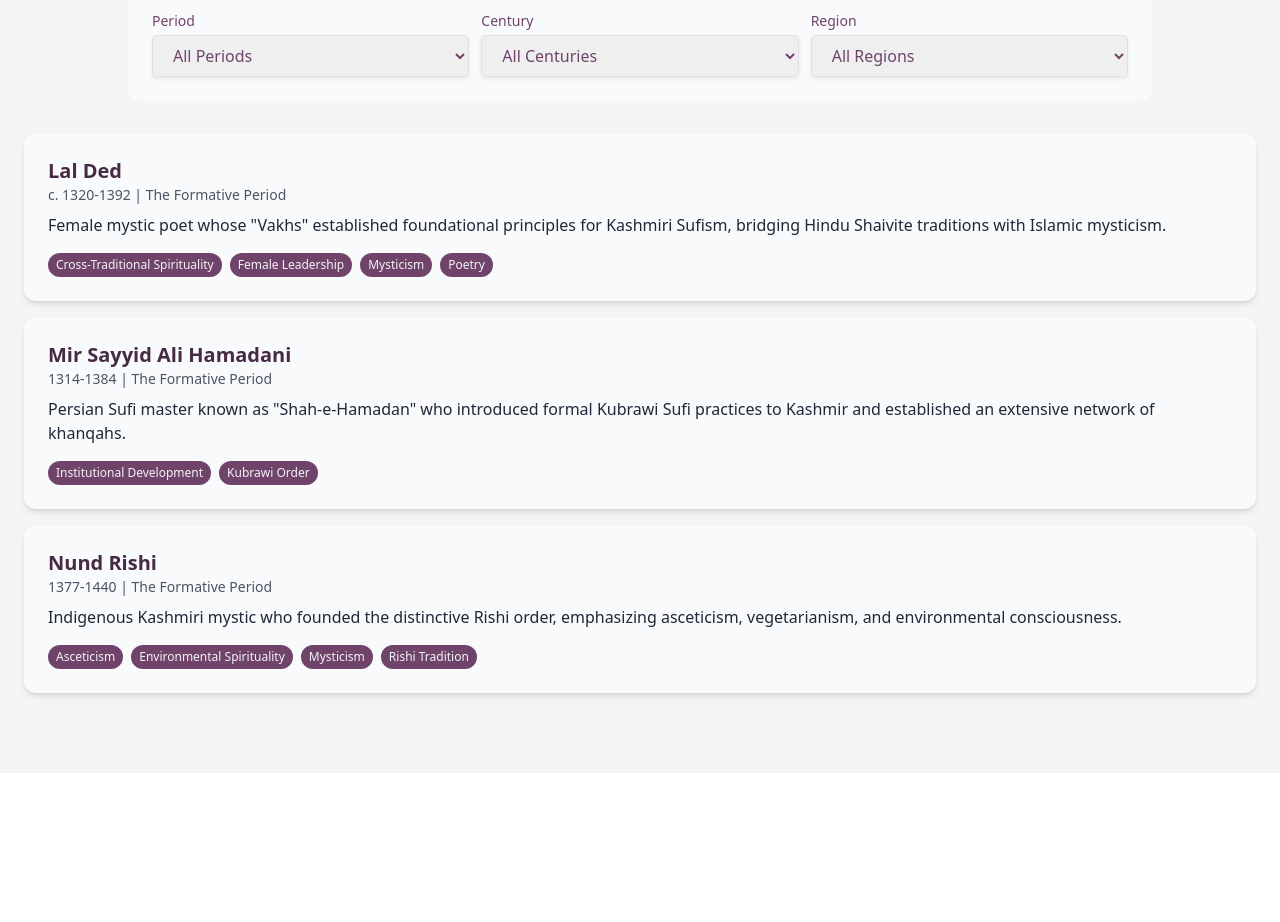
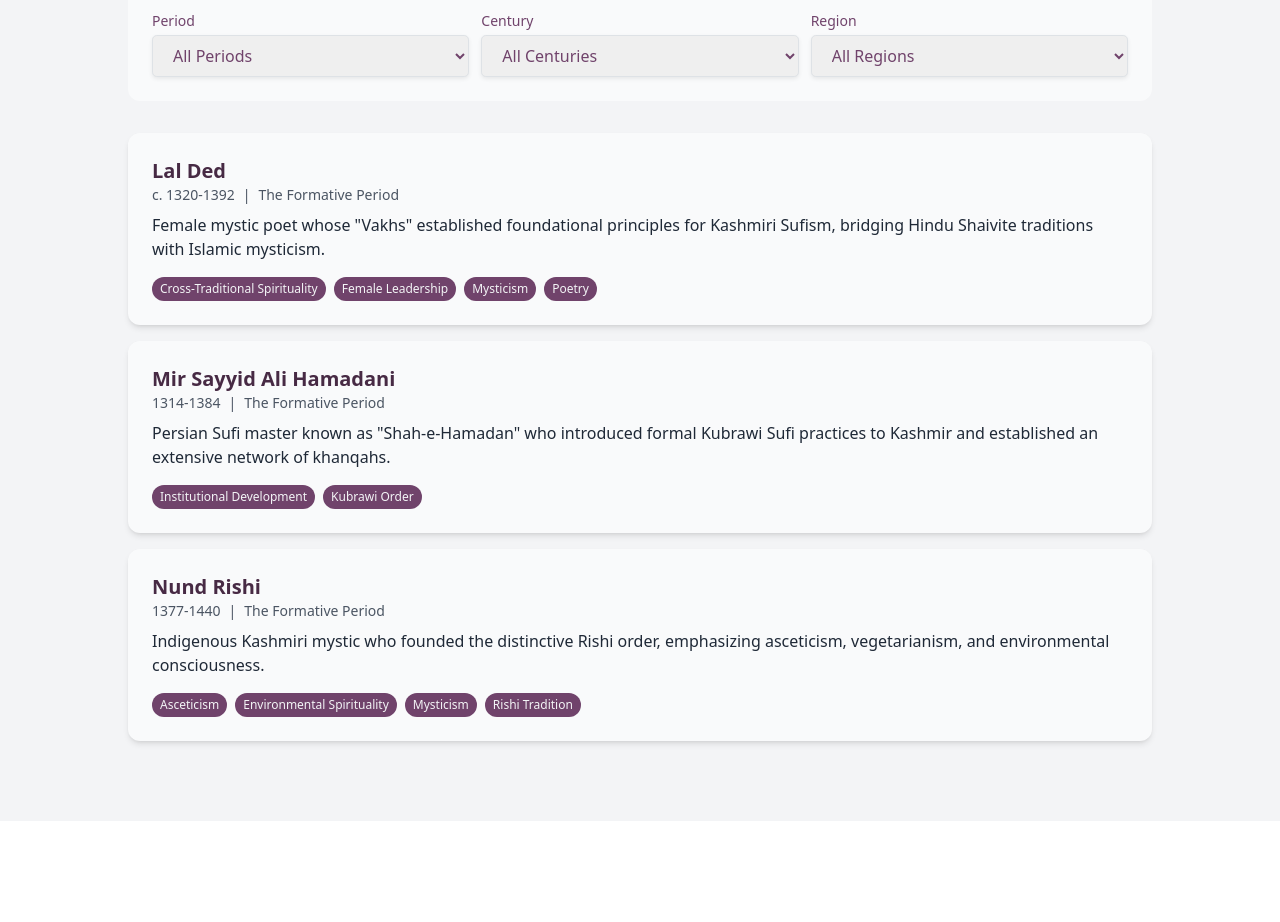
Before and after one commit to manan7866/SSC-web, a Next.js app: page /kashmirisufilegacy in a window 1280 px wide. Shown: the part 2260-3182 px from the top of the page. Built offline with nearby package versions, Linux system fonts and the light colour scheme; no server answers.

Commit message:
feat: improve card layout and add region display on kashmirisufilegacy page

```diff
--- a/next.config.js
+++ b/next.config.js
@@ -38,10 +38,10 @@ const nextConfig = {
   env: {
     NEXT_PUBLIC_API_URL:
       process.env.NEXT_PUBLIC_API_URL ||
-      "http://localhost:8001/v1",
+      "https://api.sufisciencecenter.info/v1",
     NEXT_PUBLIC_BACKEND_URL:
       process.env.NEXT_PUBLIC_BACKEND_URL ||
-      "http://localhost:8001/v1", //https://api.sufisciencecenter.info/v1
+      "https://api.sufisciencecenter.info/v1", //https://api.sufisciencecenter.info/v1
     NEXT_PUBLIC_STRIPE_PUBLISHABLE_KEY:
       process.env.NEXT_PUBLIC_STRIPE_PUBLISHABLE_KEY || "",
     STRIPE_SECRET_KEY: process.env.STRIPE_SECRET_KEY || "",
--- a/src/app/kashmirisufilegacy/page.tsx
+++ b/src/app/kashmirisufilegacy/page.tsx
@@ -321,11 +321,22 @@ export default function Home() {
 
 
                   {/* Cards */}
-                  <div className="space-y-4">
+                  <div className="max-w-5xl mx-auto">
+                    <div className="grid grid-cols-1 gap-4">
                       {displayed.map((s) => (
                         <div key={s.id} className="rounded-xl bg-gray-50/100 backdrop-blur-xl shadow-md p-4 sm:p-6">
                           <h2 className="text-lg sm:text-xl font-semibold">{s.name}</h2>
-                        <p className="text-xs sm:text-sm text-gray-600 mb-2">{s.dates_raw ?? ""} | {s.period}</p>
+                          <div className="flex flex-wrap gap-2 text-xs sm:text-sm text-gray-600 mb-2">
+                            <span>{s.dates_raw ?? ""}</span>
+                            {s.period && <span>|</span>}
+                            <span>{s.period}</span>
+                            {s.region && (
+                              <>
+                                <span>|</span>
+                                <span className="capitalize">{s.region}</span>
+                              </>
+                            )}
+                          </div>
                           <p className="mb-3 sm:mb-4 text-sm sm:text-base">{s.summary}</p>
                           <div className="flex flex-wrap gap-2">
                             {s.tags?.map((t, i) => (
@@ -337,6 +348,7 @@ export default function Home() {
                       {displayed.length === 0 && (
                         <p className="text-center text-gray-600 py-8">No results found.</p>
                       )}
+                    </div>
                   </div>
               </div>
    <section className="relative block py-[120px] pb-[10px]">
```
Lines whose indentation alone changed are shown as unchanged.
